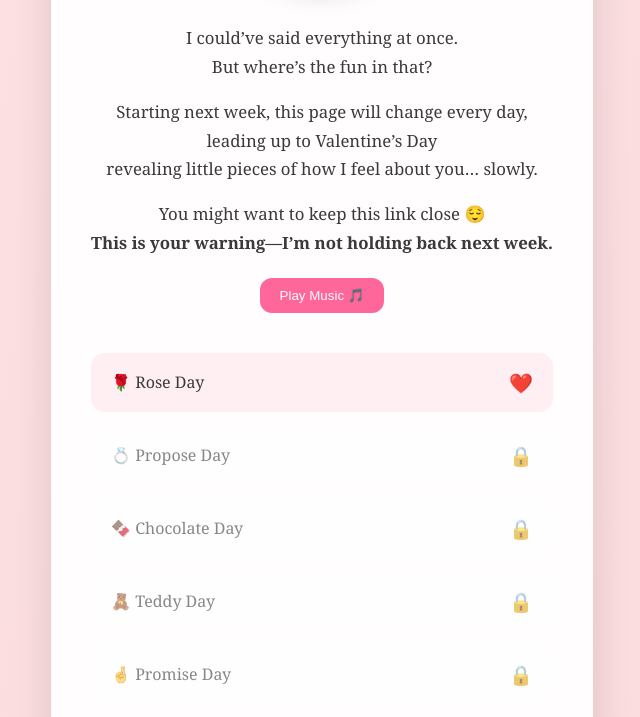
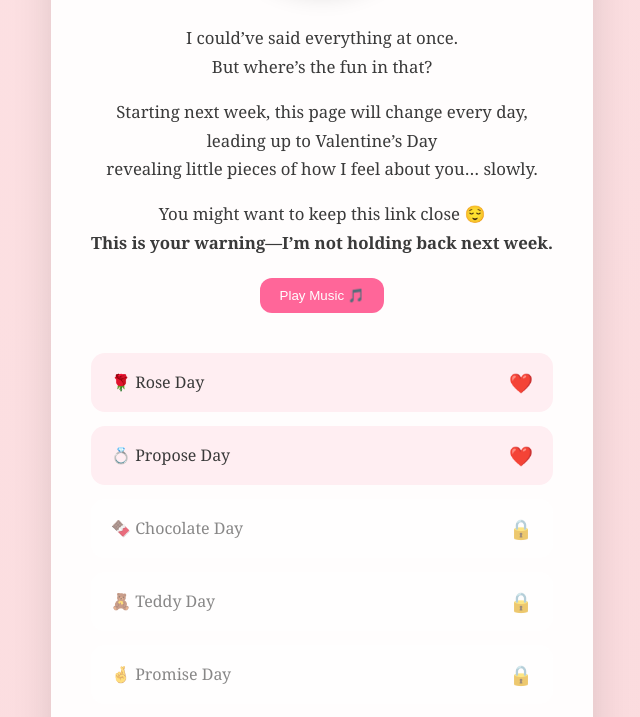
Before and after one commit to mayankgadodia04/for-samriddhi, a plain HTML site: page index.html in a window 1280 px wide. Shown: the part 383-1100 px from the top of the page, without its empty margins (318-958 px from the left). Drawn offline with Linux system fonts and the light colour scheme.

Commit message:
Update index.html

```diff
--- a/index.html
+++ b/index.html
@@ -91,10 +91,6 @@ p {
   cursor: pointer;
 }
 
-.day.unlocked:hover {
-  transform: scale(1.02);
-}
-
 .lock {
   font-size: 1.2em;
 }
@@ -179,7 +175,7 @@ Play Music 🎵
 🌹 Rose Day <span class="lock">🔒</span>
 </div>
 
-<div class="day" data-date="2026-02-08" data-key="propose" data-tooltip="Some questions need the right moment 💍">
+<div class="day" data-date="2026-02-07" data-key="propose" data-tooltip="Some questions need the right moment 💍">
 💍 Propose Day <span class="lock">🔒</span>
 </div>
 
@@ -236,7 +232,22 @@ how special you are to me.
 ▶ Play Gulabi Aankhen
 </button>
 `,
-propose:"💍 Propose Day\n\nSome questions are worth waiting for.",
+propose: `
+<h2>💍 Propose Day</h2>
+<p>
+Samriddhi,<br>
+you already have my heart ❤️.<br><br>
+
+This isn’t a Valentine’s Day proposal,<br>
+I just want to propose something honestly.<br><br>
+
+If there’s anything between us that feels broken,<br>
+I’d like us to talk it through and try to resolve it.<br><br>
+
+Just a genuine attempt to manau you,<br>
+if you’re open to it ❤️
+</p>
+`,
 chocolate:"🍫 Chocolate Day\n\nSweet things, just like you.",
 teddy:"🧸 Teddy Day\n\nSomething warm and comforting—just like my thoughts of you.",
 promise:"🤞 Promise Day\n\nWords I mean. Always.",
```
